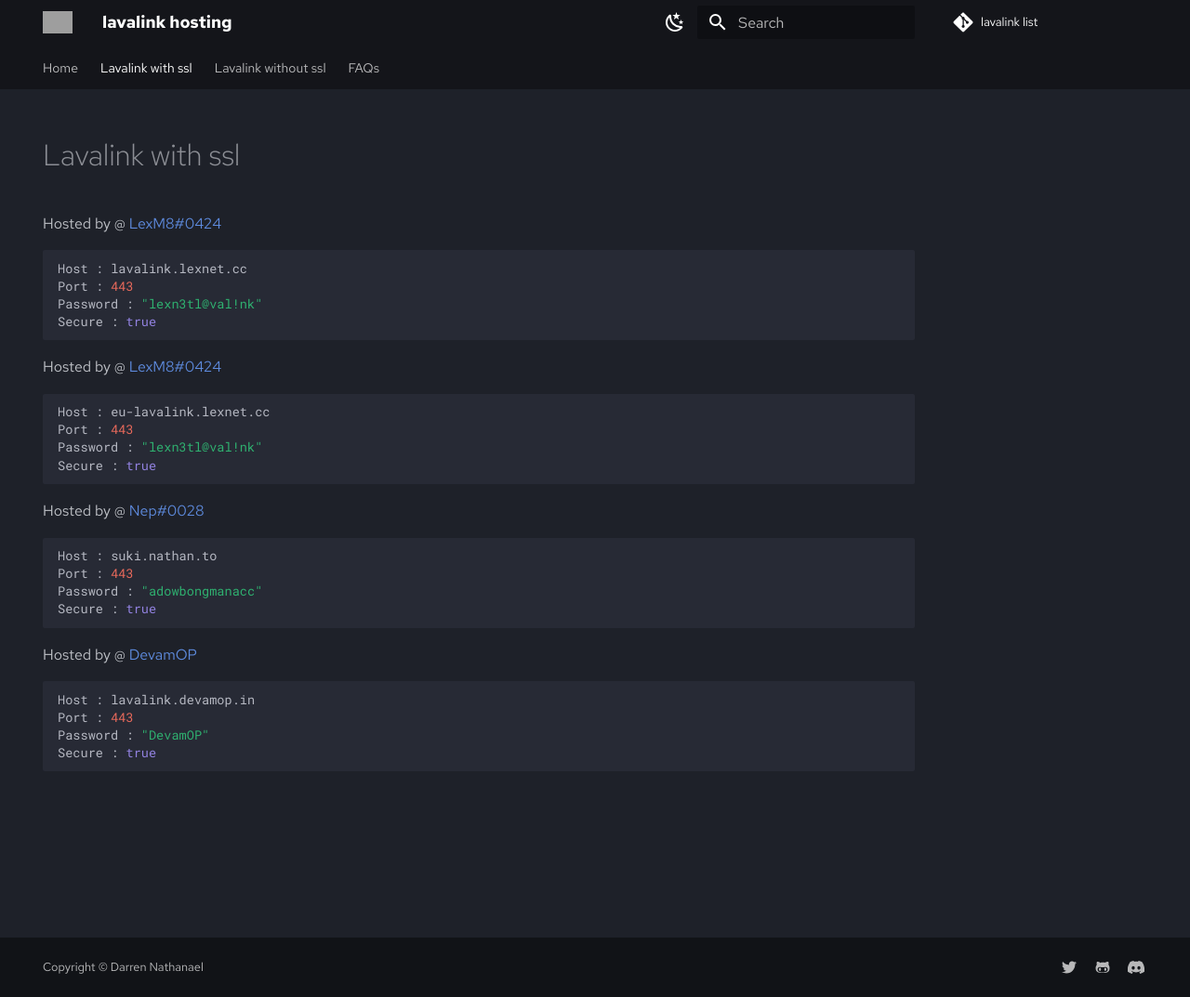
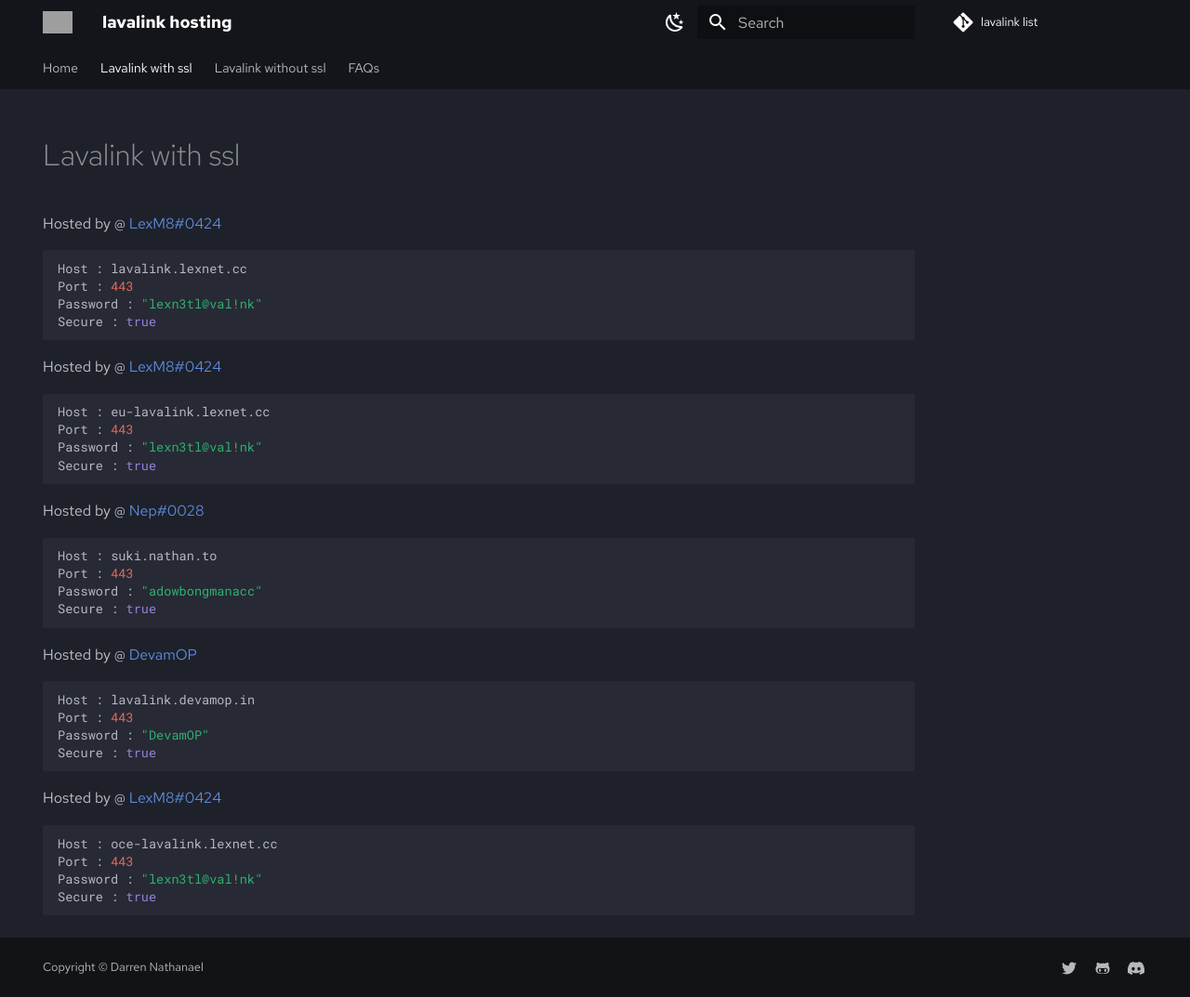
Before and after one commit to DarrenOfficial/lavalink-list, an MkDocs documentation site: the page built from docs/SSL/lavalink-with-ssl.md, in a window 1280 px wide and 1073 px high. Shown: the whole window at 93% size. Built offline with MkDocs 1.6.1 and Material for MkDocs 9.7.7, drawn with Linux system fonts in a browser that asks for light colours; comment, search, counter and statistics services are not loaded; grey boxes are pictures that could not be loaded.

Commit message:
Update lavalink-with-ssl.md (#308)
added new OCE server

````diff
--- a/docs/SSL/lavalink-with-ssl.md
+++ b/docs/SSL/lavalink-with-ssl.md
@@ -38,3 +38,11 @@ Port : 443
 Password : "DevamOP"
 Secure : true
 ```
+
+Hosted by @ [LexM8#0424](https://freelavalink.lexnet.cc)
+```bash
+Host : oce-lavalink.lexnet.cc
+Port : 443
+Password : "lexn3tl@val!nk"
+Secure : true
+```
````
